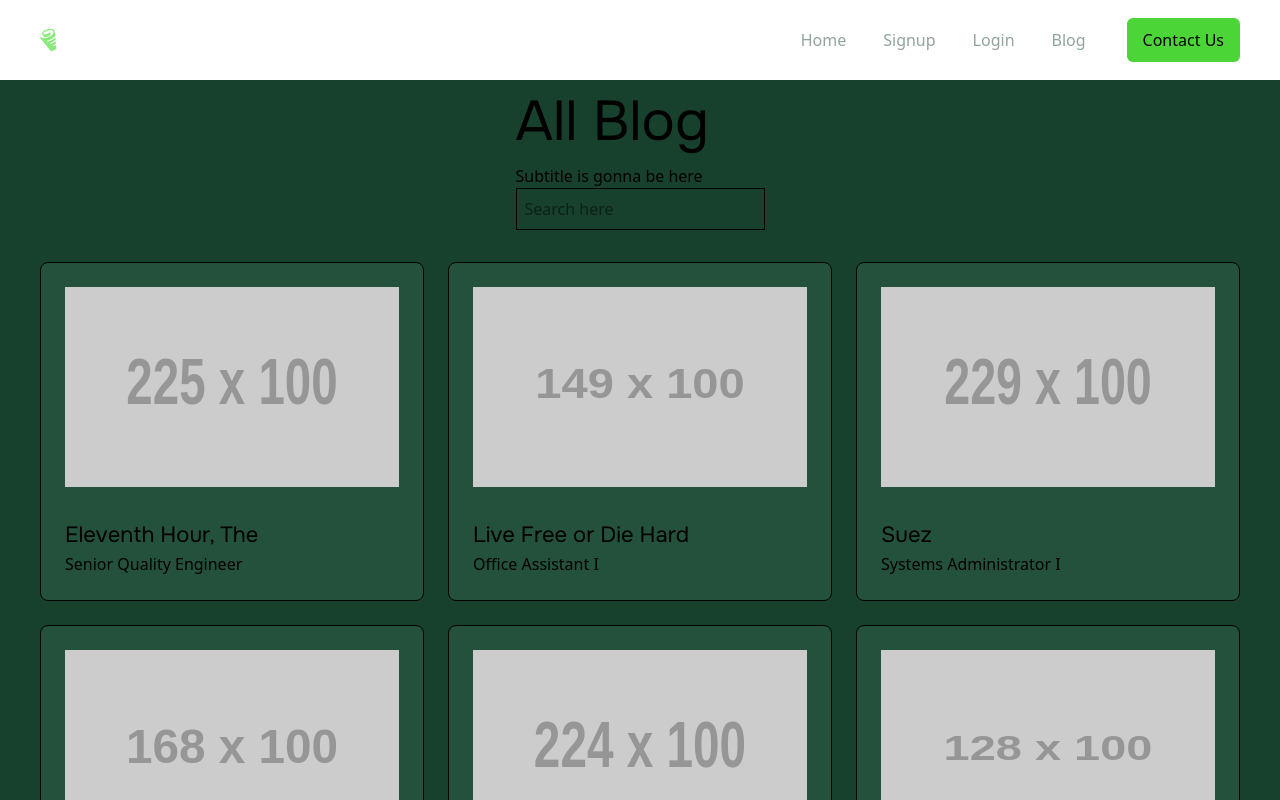
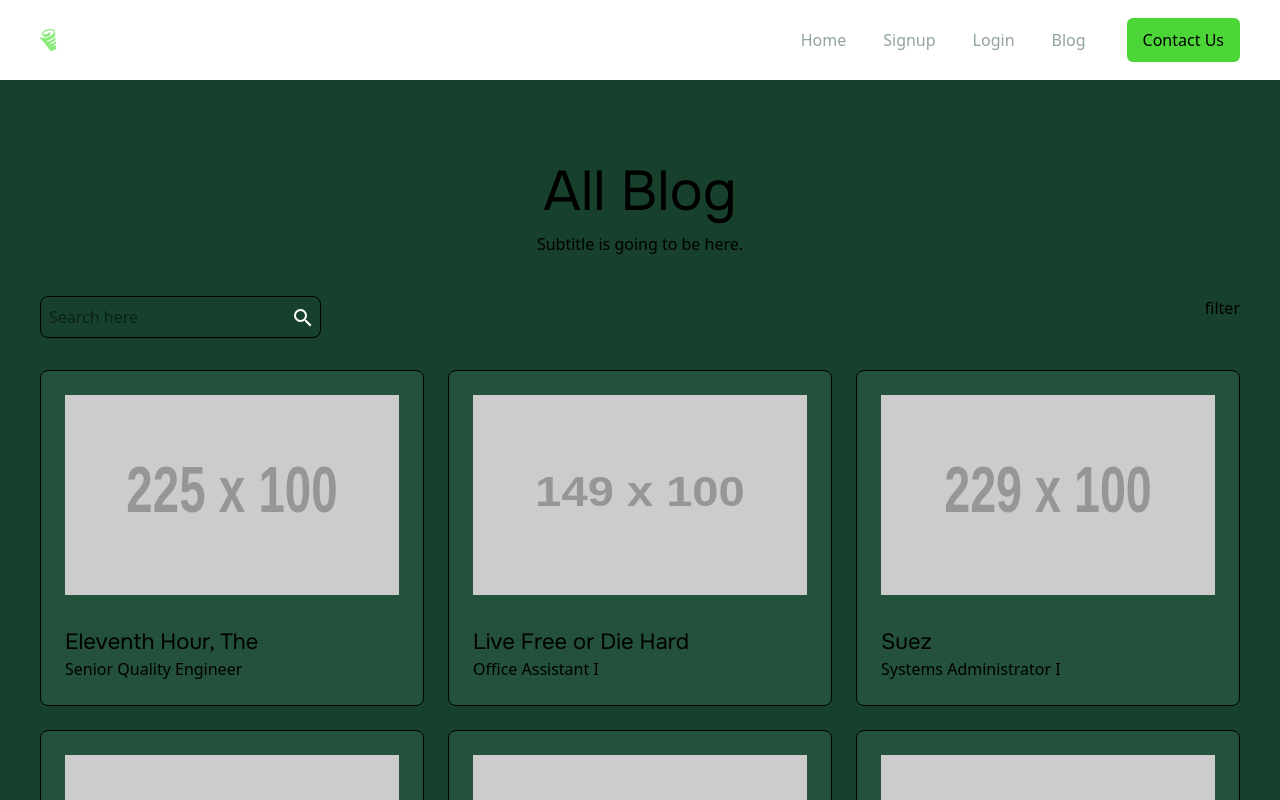
Before and after one commit to Kaosar3662/Blog-Frontend, a React (Vite) app: page /blog in a window 1280 px wide. Shown: the top 800 px of the page. Built offline with nearby package versions, Linux system fonts and the light colour scheme.

Commit message:
Added Line-Height edited Search in component and blog

```diff
--- a/src/assets/css/var.css
+++ b/src/assets/css/var.css
@@ -59,40 +59,47 @@ main {
 }
 h1 {
   font-size: 56px;
+  line-height: 64px;
   font-family: var(--font);
   font-weight: var(--medium);
 }
 
 h2 {
   font-size: 42px;
+  line-height: 50px;
   font-family: var(--font);
   font-weight: var(--medium);
 }
 
 h3 {
   font-size: 34px;
+  line-height: 42px;
   font-family: var(--font);
   font-weight: var(--medium);
 }
 h4 {
   font-size: 26px;
+  line-height: 34px;
   font-family: var(--font);
   font-weight: var(--medium);
 }
 h5 {
   font-size: 22px;
+  line-height: 30px;
   font-family: var(--font);
   font-weight: var(--medium);
 }
 
 h6 {
   font-size: 18px;
+  line-height: 26px;
   font-family: var(--font);
   font-weight: var(--medium);
 }
 
 a {
   text-decoration: none;
+
 }
 
 @import 'tailwindcss';
--- a/src/components/Search.jsx
+++ b/src/components/Search.jsx
@@ -14,12 +14,15 @@ const Search = props => {
   }
 
   return (
-    <input
-      className="border p-2  "
-      type="text"
-      placeholder="Search here"
-      onChange={e => searchFunction(e)}
-    />
+    < div className='relative'>
+      <input
+        className="border p-2 w-full max-w-80 rounded-lg focus:outline-1 outline-(--Brand-Green) pr-10 "
+        type="text"
+        placeholder="Search here"
+        onChange={e => searchFunction(e)}
+      />
+      <span class="material-icons-outlined absolute right-1.5 top-2.5 text-(--Neutral-Black-900)">search</span>
+    </div>
   );
 };
 
--- a/src/pages/Blog.jsx
+++ b/src/pages/Blog.jsx
@@ -382,17 +382,21 @@ const Blog = () => {
   const dataToShow = filteredData.slice(firstProductIndex, lastProductIndex);
 
   return (
-    <main className="gap-[50px] mt-20 md:mt-0 px-4">
+    <main className="gap-[50px] mt-20 md:mt-20 px-4">
       <div className="grid w-full gap-8 max-w-[1200px]">
-        <div className="grid place-content-center  ">
+        <div className="flex  flex-col gap-10">
+                    <div className="flex flex-col w-full items-center gap-2">
                       <h1>All Blog</h1>
-          <p>Subtitle is gonna be here</p>
-          <div>
+                      <p>Subtitle is going to be here.</p>
+                    </div>
+
+                    <div className="flex gap-6 flex-col  w-full sm:flex-row sm:justify-between">
                       <Search
                         data={data}
                         setFilteredData={setFilteredData}
                         setCurrentPage={setCurrentPage}
                       />
+                      filter
                     </div>
         </div>
         <div className="grid grid-cols-1 w-full sm:grid-cols-2 md:grid-cols-3 gap-6">
```
Lines whose indentation alone changed are shown as unchanged.
